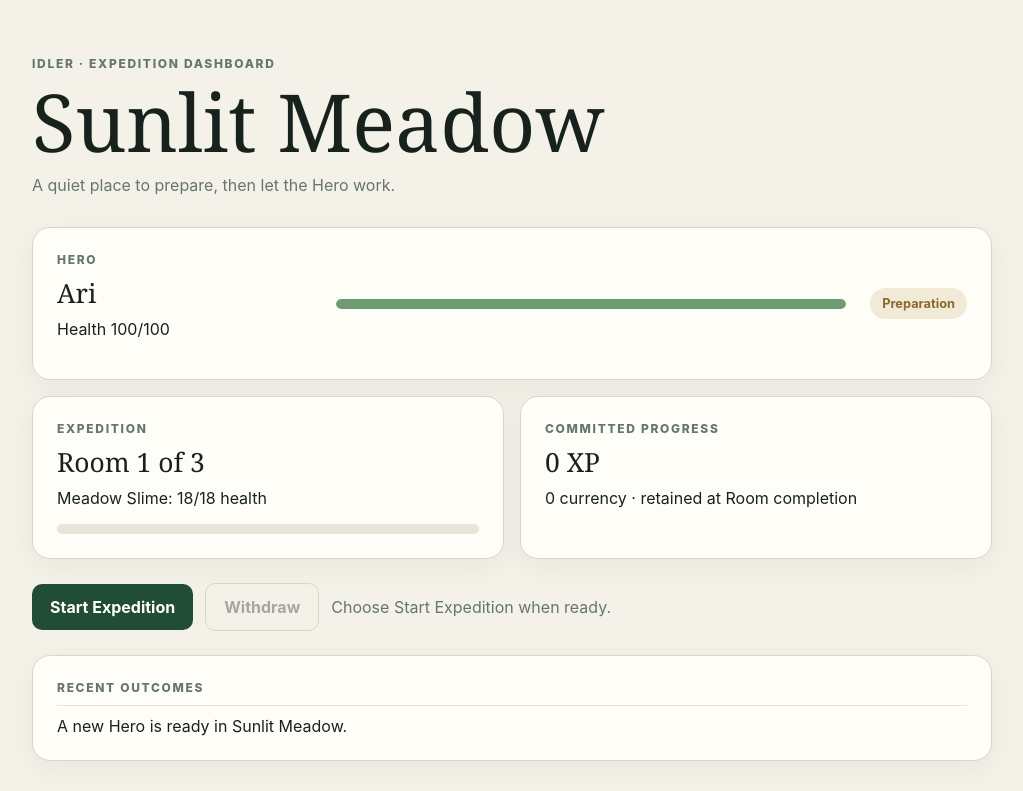
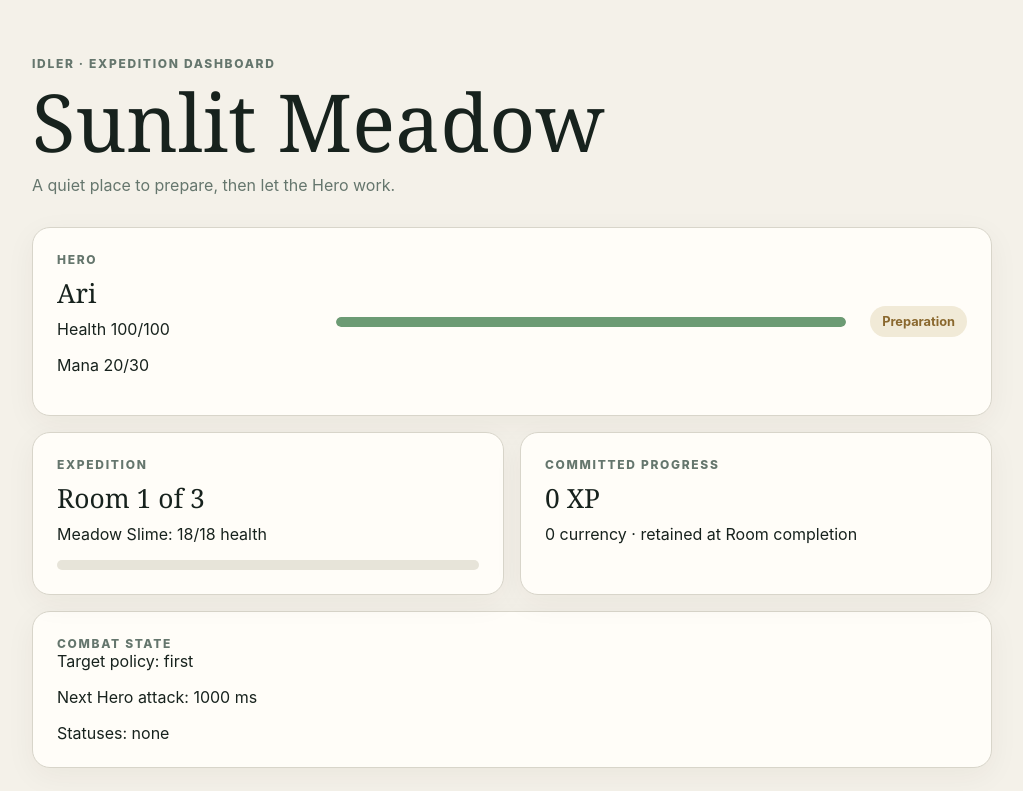
Before and after one commit to wtvar/idler, a React (Vite) app: page / in a window 1280 px wide. Shown: the top 791 px of the page, without its empty margins (128-1151 px from the left). Built offline with nearby package versions, Linux system fonts and the light colour scheme.

Commit message:
Run complete authored Expedition loop

```diff
--- a/src/App.tsx
+++ b/src/App.tsx
@@ -18,7 +18,7 @@
   return <main className="shell">
     <header><p className="eyebrow">IDLER · EXPEDITION DASHBOARD</p><h1>{game.areaName}</h1><p className="muted">A quiet place to prepare, then let the Hero work.</p></header>
     <section className="hero-card" aria-label="Hero status">
-      <div><span className="label">HERO</span><h2>{game.hero.name}</h2><p>Health {game.hero.health}/{game.hero.maxHealth}</p></div>
+      <div><span className="label">HERO</span><h2>{game.hero.name}</h2><p>Health {Math.ceil(game.hero.health)}/{game.hero.maxHealth}</p><p>Mana {Math.floor(game.combat.heroMana)}/{game.combat.maxMana}</p></div>
       <div className="health-bar"><span style={{ width: `${Math.max(0, game.hero.health / game.hero.maxHealth * 100)}%` }} /></div>
       <div className="status-pill" data-status={game.status}>{game.status}</div>
     </section>
@@ -26,6 +26,7 @@
       <article className="panel"><span className="label">EXPEDITION</span><h2>Room {Math.min(progress + 1, game.roomCount)} of {game.roomCount}</h2><p>{game.roomType === 'combat' && game.enemy ? `${game.enemy.name}: ${Math.max(0, game.enemy.health)}/${game.enemy.maxHealth} health` : game.roomType === 'empty' ? 'Empty Room · resolving its effect' : 'Every Room is secured.'}</p><div className="room-track" aria-label={`Room ${progress} of ${game.roomCount}`}><span style={{ width: `${progress / game.roomCount * 100}%` }} /></div></article>
       <article className="panel"><span className="label">COMMITTED PROGRESS</span><h2>{game.committed.experience} XP</h2><p>{game.committed.currency} currency · retained at Room completion</p></article>
     </section>
+    {game.roomType === 'combat' && game.enemy && <section className="panel combat-state" aria-label="Combat state"><span className="label">COMBAT STATE</span><p>Target policy: {game.combat.targetPolicy}</p><p>Next Hero attack: {Math.max(0, game.hero.attackInterval - game.combat.heroAttackProgress)} ms</p><p>Statuses: {game.combat.heroStatuses.length + game.combat.enemyStatuses.length || 'none'}</p></section>}
     <section className="controls" aria-label="Expedition commands"><button onClick={() => send({ type: 'START_EXPEDITION' })} disabled={!canStart}>Start Expedition</button><button className="secondary" onClick={() => send({ type: 'WITHDRAW' })} disabled={game.status !== 'active'}>Withdraw</button><span className="muted">{game.status === 'active' ? 'The Hero is acting automatically.' : 'Choose Start Expedition when ready.'}</span></section>
     <section className="panel log"><span className="label">RECENT OUTCOMES</span>{game.events.slice().reverse().map((item) => <p key={item.id}>{item.message}</p>)}</section>
   </main>;
--- a/src/simulation/content.ts
+++ b/src/simulation/content.ts
@@ -2,7 +2,7 @@
   name: 'Sunlit Meadow',
   rooms: [
     { type: 'combat' as const, enemy: { name: 'Meadow Slime', health: 18, attack: 2 }, experience: 10, currency: 2 },
-    { type: 'empty' as const, experience: 5, currency: 1 },
-    { type: 'combat' as const, enemy: { name: 'Thornback', health: 24, attack: 3 }, experience: 15, currency: 3 },
+    { type: 'empty' as const, durationMilliseconds: 100, healthEffect: 8, manaEffect: 4, experience: 5, currency: 1 },
+    { type: 'combat' as const, enemy: { name: 'Thornback', health: 24, attack: 3, defense: 10 }, experience: 15, currency: 3 },
   ],
 };
--- a/src/simulation/simulation.ts
+++ b/src/simulation/simulation.ts
@@ -1,11 +1,39 @@
 import { FIRST_AREA } from './content';
-import type { Command, Event, GameState } from './types';
+import type { Command, CombatState, Event, GameState, StatusEffect } from './types';
 
-const SIMULATION_VERSION = 'v1-foundation';
+const SIMULATION_VERSION = 'v1-expedition-loop';
+const TICK_MILLISECONDS = 100;
 const HERO_ATTACK_INTERVAL = 1_000;
 const ENEMY_ATTACK_INTERVAL = 1_500;
+const HERO_MAX_MANA = 30;
+const HERO_MANA_REGENERATION = 2;
+const HERO_HEALTH_REGENERATION = 1;
 
 function event(message: string, id: number): Event { return { id, message }; }
+
+function combatFor(enemyAttack = 0, enemyDefense = 0): CombatState {
+  return {
+    pendingMilliseconds: 0,
+    heroAttackProgress: 0,
+    enemyAttackProgress: 0,
+    heroMana: 20,
+    maxMana: HERO_MAX_MANA,
+    heroManaRegeneration: HERO_MANA_REGENERATION,
+    heroHealthRegeneration: HERO_HEALTH_REGENERATION,
+    heroDefense: 10,
+    enemyAttack,
+    enemyDefense,
+    heroCooldowns: {},
+    heroStatuses: [],
+    enemyStatuses: [],
+    targetPolicy: 'first',
+  };
+}
+
+export function calculateMitigatedDamage(rawDamage: number, mitigation: number): number {
+  if (rawDamage <= 0) return 0;
+  return Math.max(1, Math.floor(rawDamage * 100 / (100 + Math.max(0, mitigation))));
+}
 
 export function createGame(seed = 1): GameState {
   const room = FIRST_AREA.rooms[0];
@@ -15,13 +43,14 @@
     elapsedMilliseconds: 0,
     status: 'preparation',
     areaName: FIRST_AREA.name,
+    roomCount: FIRST_AREA.rooms.length,
     roomIndex: 0,
-    roomCount: FIRST_AREA.rooms.length,
     roomType: room.type,
     hero: { name: 'Ari', health: 100, maxHealth: 100, attack: 8, attackInterval: HERO_ATTACK_INTERVAL },
     enemy: room.type === 'combat' ? { name: room.enemy.name, health: room.enemy.health, maxHealth: room.enemy.health } : null,
     committed: { experience: 0, currency: 0 },
     events: [event('A new Hero is ready in Sunlit Meadow.', 0)],
+    combat: combatFor(room.type === 'combat' ? room.enemy.attack : 0),
   };
 }
 
@@ -30,14 +59,20 @@
   return { ...state, events: [...state.events.slice(-5), event(message, nextId)] };
 }
 
+function withCombat(state: GameState, combat: Partial<CombatState>): GameState {
+  return { ...state, combat: { ...state.combat, ...combat } };
+}
+
 function enterRoom(state: GameState, roomIndex: number): GameState {
   const room = FIRST_AREA.rooms[roomIndex];
   if (!room) return { ...state, status: 'completed', roomType: 'complete', enemy: null };
+  const enemy = room.type === 'combat' ? { name: room.enemy.name, health: room.enemy.health, maxHealth: room.enemy.health } : null;
   return {
     ...state,
     roomIndex,
     roomType: room.type,
-    enemy: room.type === 'combat' ? { name: room.enemy.name, health: room.enemy.health, maxHealth: room.enemy.health } : null,
+    enemy,
+    combat: combatFor(room.type === 'combat' ? room.enemy.attack : 0, room.type === 'combat' ? room.enemy.defense : 0),
   };
 }
 
@@ -49,31 +84,85 @@
   };
 }
 
+function expireStatuses(statuses: StatusEffect[]): StatusEffect[] {
+  return statuses.map((status) => ({ ...status, remainingMilliseconds: status.remainingMilliseconds - TICK_MILLISECONDS }))
+    .filter((status) => status.remainingMilliseconds > 0);
+}
+
+function hasStun(statuses: StatusEffect[]): boolean {
+  return statuses.some((status) => status.name === 'stun');
+}
+
+function resolveCombatTick(state: GameState): GameState {
+  if (state.roomType !== 'combat' || !state.enemy) return state;
+  let next = withCombat(state, {
+    heroStatuses: expireStatuses(state.combat.heroStatuses),
+    enemyStatuses: expireStatuses(state.combat.enemyStatuses),
+    heroAttackProgress: state.combat.heroAttackProgress + TICK_MILLISECONDS,
+    enemyAttackProgress: state.combat.enemyAttackProgress + TICK_MILLISECONDS,
+    heroCooldowns: Object.fromEntries(Object.entries(state.combat.heroCooldowns)
+      .map(([name, remaining]) => [name, Math.max(0, remaining - TICK_MILLISECONDS)])),
+  });
+  next = { ...next, hero: { ...next.hero, health: Math.min(next.hero.maxHealth, next.hero.health + HERO_HEALTH_REGENERATION / 10) } };
+  next = withCombat(next, { heroMana: Math.min(next.combat.maxMana, next.combat.heroMana + HERO_MANA_REGENERATION / 10) });
+
+  const heroReady = next.combat.heroAttackProgress >= next.hero.attackInterval && !hasStun(next.combat.heroStatuses);
+  const enemyReady = next.combat.enemyAttackProgress >= ENEMY_ATTACK_INTERVAL && !hasStun(next.combat.enemyStatuses);
+  if (heroReady && next.enemy) {
+    const damage = calculateMitigatedDamage(next.hero.attack, next.combat.enemyDefense);
+    const enemyName = next.enemy.name;
+    next = withCombat({ ...next, enemy: { ...next.enemy, health: next.enemy.health - damage } }, { heroAttackProgress: next.combat.heroAttackProgress - next.hero.attackInterval });
+    next = addEvent(next, `Ari attacks ${enemyName} for ${damage} damage.`);
+  }
+  if (next.enemy && next.enemy.health <= 0) return next;
+  if (enemyReady && next.enemy) {
+    const damage = calculateMitigatedDamage(next.combat.enemyAttack, next.combat.heroDefense);
+    const enemyName = next.enemy.name;
+    next = { ...next, hero: { ...next.hero, health: next.hero.health - damage } };
+    next = withCombat(next, { enemyAttackProgress: next.combat.enemyAttackProgress - ENEMY_ATTACK_INTERVAL });
+    next = addEvent(next, `${enemyName} attacks Ari for ${damage} damage; mitigation applied.`);
+  }
+  if (next.hero.health <= 0) {
+    next = { ...next, hero: { ...next.hero, health: 0 }, status: 'defeated' };
+    next = addEvent(next, 'Ari was defeated before the Room completed.');
+  }
+  return next;
+}
+
 function advance(state: GameState, milliseconds: number): GameState {
   if (state.status !== 'active' || milliseconds <= 0) return state;
   let next = { ...state, elapsedMilliseconds: state.elapsedMilliseconds + milliseconds };
-  const heroAttacks = Math.floor(next.elapsedMilliseconds / HERO_ATTACK_INTERVAL) - Math.floor((next.elapsedMilliseconds - milliseconds) / HERO_ATTACK_INTERVAL);
-  const enemyAttacks = Math.floor(next.elapsedMilliseconds / ENEMY_ATTACK_INTERVAL) - Math.floor((next.elapsedMilliseconds - milliseconds) / ENEMY_ATTACK_INTERVAL);
-  if (next.roomType === 'empty') {
-    next = commitRoom(next);
-    next = addEvent(next, 'The empty Room resolves and its rewards are committed.');
-    next = enterRoom(next, next.roomIndex + 1);
-  } else if (next.enemy) {
-    const authoredRoom = FIRST_AREA.rooms[next.roomIndex];
-    if (authoredRoom.type !== 'combat') return next;
-    const enemyName = next.enemy.name;
-    const enemy = { ...next.enemy, health: next.enemy.health - heroAttacks * next.hero.attack };
-    next = { ...next, enemy, hero: { ...next.hero, health: next.hero.health - enemyAttacks * authoredRoom.enemy.attack } };
-    if (enemy.health <= 0) {
-      next = commitRoom(next);
-      next = addEvent(next, `${enemyName} is defeated; Room rewards are committed.`);
-      next = enterRoom(next, next.roomIndex + 1);
-    } else if (next.hero.health <= 0) {
-      next = { ...next, status: 'defeated' };
-      next = addEvent(next, 'Ari was defeated before the Room completed.');
+  let remaining = milliseconds + next.combat.pendingMilliseconds;
+  next = withCombat(next, { pendingMilliseconds: 0 });
+  while (remaining >= TICK_MILLISECONDS && next.status === 'active') {
+    remaining -= TICK_MILLISECONDS;
+    if (next.roomType === 'empty') {
+      const room = FIRST_AREA.rooms[next.roomIndex];
+      if (room.type !== 'empty') return next;
+      if (next.combat.heroAttackProgress + TICK_MILLISECONDS >= room.durationMilliseconds) {
+        next = commitRoom(next);
+        next = { ...next, hero: { ...next.hero, health: Math.min(next.hero.maxHealth, next.hero.health + room.healthEffect) } };
+        next = withCombat(next, { heroMana: Math.min(next.combat.maxMana, next.combat.heroMana + room.manaEffect) });
+        next = addEvent(next, 'The empty Room resolves its effect and its rewards are committed.');
+        next = enterRoom(next, next.roomIndex + 1);
+      } else {
+        next = withCombat(next, { heroAttackProgress: next.combat.heroAttackProgress + TICK_MILLISECONDS });
+      }
+    } else {
+      next = resolveCombatTick(next);
+      if (next.enemy && next.enemy.health <= 0) {
+        const defeatedEnemy = next.enemy.name;
+        next = commitRoom(next);
+        next = addEvent(next, `${defeatedEnemy} is defeated; Room rewards are committed.`);
+        next = enterRoom(next, next.roomIndex + 1);
+      }
+    }
+    if (next.roomType === 'complete') {
+      next = addEvent(next, 'Expedition completed. All Rooms are secured.');
+      break;
     }
   }
-  if (next.roomType === 'complete') next = addEvent(next, 'Expedition completed. All Rooms are secured.');
+  next = withCombat(next, { pendingMilliseconds: remaining });
   return next;
 }
 
```
Also changed, not shown: src/simulation/types.ts (+24 -0 lines), 1 other file (tests, documents, lock files or other folders).
